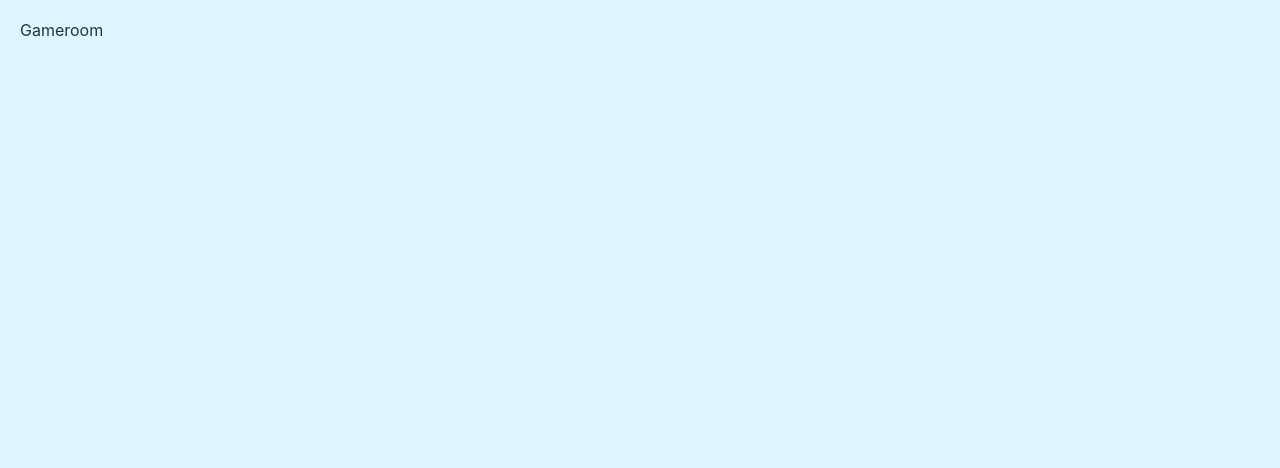
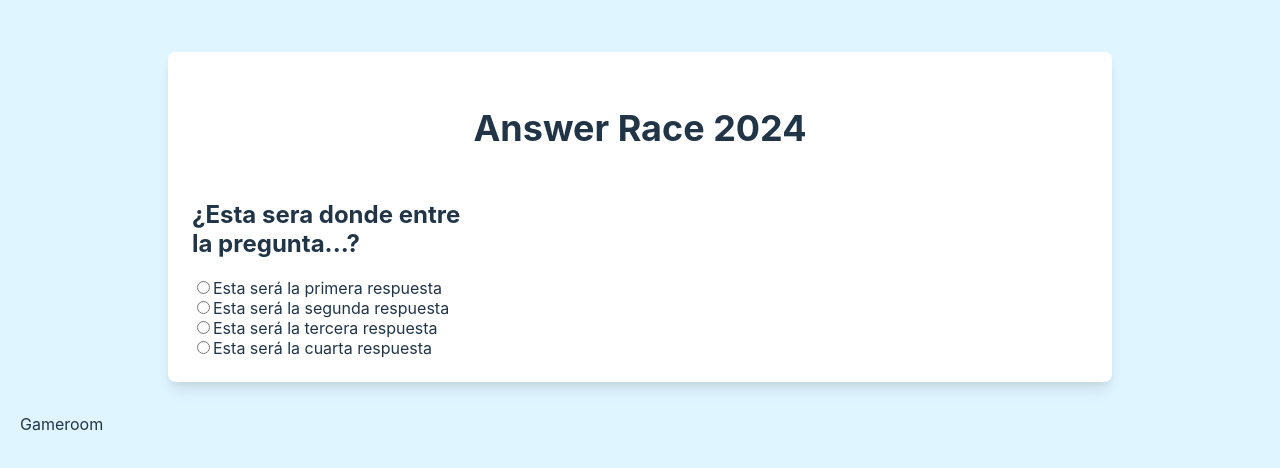
Before and after one commit to DevPioneers2024/DevQuiz-Front, a React (Vite) app: page /Gameroom in a window 1280 px wide. Shown: the top 468 px of the page. Built offline with nearby package versions, Linux system fonts and the light colour scheme.

Commit message:
componente de preguntas hecho del answer-race

```diff
--- /dev/null
+++ b/src/components/answer/Preguntas.jsx
@@ -0,0 +1,43 @@
+import '../../sass/preguntas.sass'
+
+import 'react';
+
+function Preguntas() {
+    return (
+        <section className="Preguntas">
+    <header className="Preguntas-title">
+        <h1>Answer Race 2024</h1>
+    </header>
+    <main className="Preguntas-main">
+        <article className="Preguntas-question">
+            <h2 className="Preguntas-questionText">¿Esta sera donde entre la pregunta...?</h2>
+            <form className="Preguntas-answers">
+
+                <div className="Preguntas-answer">
+                    <input type="radio" name="answers" id="opcion1" value="opcion1"/>
+                    <label htmlFor='opcion1'>Esta será la primera respuesta</label>
+                </div>
+
+                <div className="Preguntas-answer">
+                    <input type="radio" name="answers" id='opcion2' value="opcion2"/>
+                    <label htmlFor='opcion2'>Esta será la segunda respuesta</label>
+                </div>
+
+                <div className="Preguntas-answer">
+                    <input type="radio" name="answers" id='opcion3' value="opcion3"/>
+                    <label htmlFor='opcion3'>Esta será la tercera respuesta</label>
+                </div>
+
+                <div className="Preguntas-answer">
+                    <input type="radio" name="answers" id='opcion4'value="opcion4"/>
+                    <label htmlFor='opcion4'>Esta será la cuarta respuesta</label>
+                </div>
+            </form>
+        </article>
+    </main>
+</section>
+
+    )
+}
+
+export default Preguntas
--- a/src/pages/Gameroom.jsx
+++ b/src/pages/Gameroom.jsx
@@ -1,6 +1,10 @@
+import Preguntas from '../components/answer/Preguntas'
 const Gameroom = () => {
   return (
-    <div>Gameroom</div>
+    <>
+      <Preguntas />
+      <div>Gameroom</div>
+    </>
   )
 }
 
--- /dev/null
+++ b/src/sass/preguntas.sass
@@ -0,0 +1,42 @@
+$white: #ffffff
+$blue-100: #ebf8ff
+$blue-500: #4299e1
+$blue-600: #3182ce
+$red-500: #f56565
+$red-600: #e53e3e
+
+.Preguntas
+  background-color: $white
+  border-radius: 0.5rem
+  box-shadow: 0 10px 15px -3px rgba(0, 0, 0, 0.1), 0 4px 6px -2px rgba(0, 0, 0, 0.05)
+  padding: 1.5rem
+  max-width: 56rem
+  margin: 2rem auto
+
+  &-title
+    text-align: center
+    font-size: 1.5rem
+    font-weight: bold
+    margin-bottom: 1rem
+
+  &-main
+    display: grid
+    grid-template-columns: repeat(1, minmax(0, 1fr))
+    gap: 1.5rem
+
+    @media (min-width: 768px)
+      grid-template-columns: repeat(3, minmax(0, 1fr))
+
+    &-question
+      grid-column: span 2 / span 2
+      background-color: $blue-100
+      border-radius: 0.375rem
+      padding: 1rem
+
+      &Text
+        font-weight: 600
+        margin-bottom: 0.75rem
+
+      &-answers
+        &-answer
+          margin-top: 0.5rem
```
